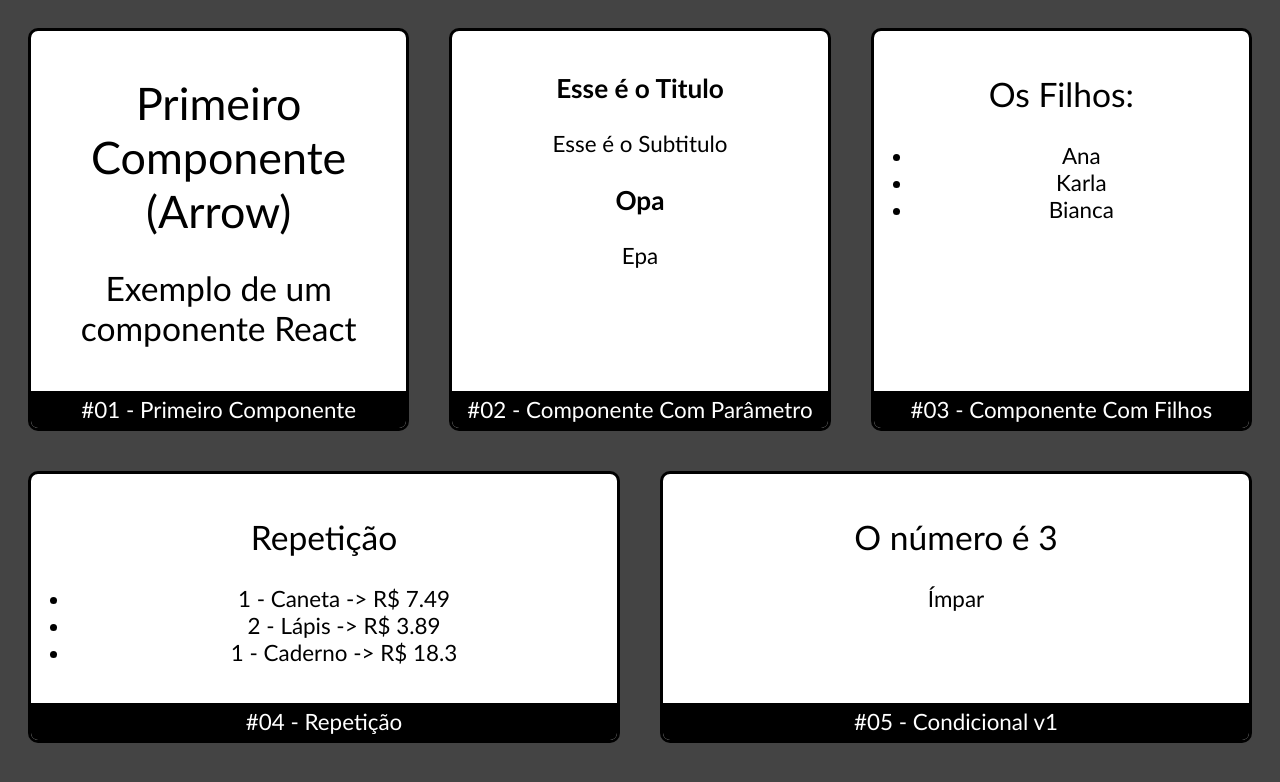
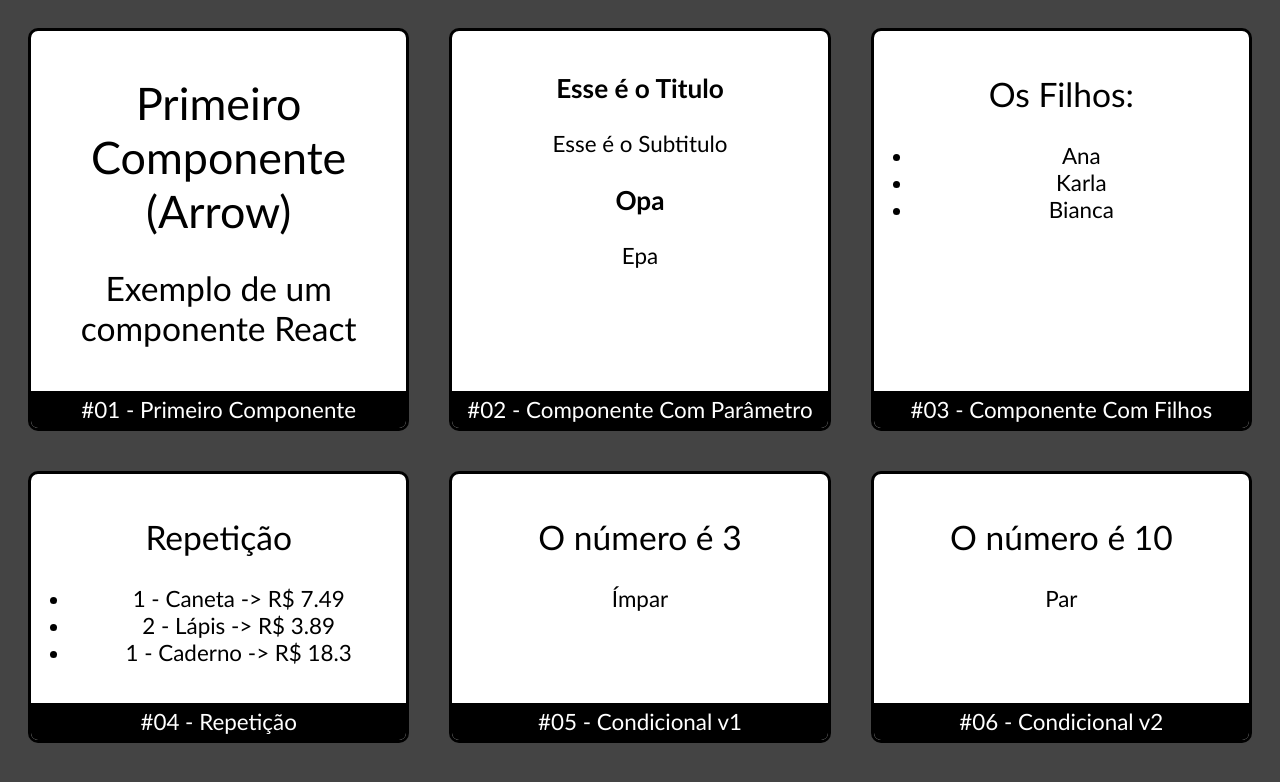
Before and after one commit to brenonorberto/Cod3r, a React (Create React App) app: page / in a window 1280 px wide. Shown: the top 782 px of the page. Built offline with nearby package versions, Linux system fonts and the light colour scheme.

Commit message:
Fazendo alterações

```diff
--- a/src/App.jsx
+++ b/src/App.jsx
@@ -1,12 +1,13 @@
 import React from 'react';
 import './App.css'
 
-import Primeiro from './components/Primeiro'
-import ComParametro from './components/ComParametro'
-import ComFilhos from './components/ComFilhos'
+import Primeiro from './components/basicos/Primeiro'
+import ComParametro from './components/basicos/ComParametro'
+import ComFilhos from './components/basicos/ComFilhos'
 import Card from './layout/Card'
-import Repeticao from './components/Repeticao'
-import Condicional from './components/Condicional'
+import Repeticao from './components/basicos/Repeticao'
+import Condicional from './components/basicos/Condicional'
+import CondicionalComIf from './components/basicos/CondicionalComIf'
 
 export default (props) => (
     <div className="App">
@@ -32,5 +33,8 @@ export default (props) => (
         <Card titulo='#05 - Condicional v1'>
         <Condicional numero={3}/>
         </Card>
+        <Card titulo='#06 - Condicional v2'>
+        <CondicionalComIf numero={10}/>
+        </Card>
   </div>
 )
--- /dev/null
+++ b/src/components/basicos/CondicionalComIf.jsx
@@ -0,0 +1,17 @@
+import React from 'react';
+import If from './If'
+
+export default props => {
+
+    return (
+        <div>
+            <h2>O número é {props.numero}</h2>
+            <If test={props.numero % 2 === 0}>
+                <span>Par</span>
+            </If>
+            <If test={props.numero % 2 === 1}>
+                <span>Ímpar</span>
+            </If>
+        </div>
+    )
+}
--- /dev/null
+++ b/src/components/basicos/If.jsx
@@ -0,0 +1,8 @@
+
+export default function(props) {
+    if(props.test) {
+        return props.children
+    } else {
+        return false
+    }
+}
--- a/src/components/Repeticao.jsx
+++ b/src/components/basicos/Repeticao.jsx
@@ -1,6 +1,6 @@
 import React from 'react';
 
-import produto from '../data/produtos'
+import produto from '../../data/produtos'
 
 export default props => {
     function getProdutosListItens() {
--- a/src/layout/Card.css
+++ b/src/layout/Card.css
@@ -12,7 +12,7 @@
     min-width: 300px;
 }
 
-.Card .Conteudo {
+.Card .Content {
     flex: 1;
     padding: 15px 0;
     color: #000;
--- a/src/layout/Card.jsx
+++ b/src/layout/Card.jsx
@@ -3,7 +3,7 @@ import './Card.css'
 
 export default props =>
     <div className="Card">
-        <div className='Conteudo'>
+        <div className='Content'>
             {props.children}
         </div>
         <div className='Footer'>
```
Also changed, not shown: src/components/basicos/ComFilhos.jsx (renamed from src/components/ComFilhos.jsx), src/components/basicos/ComParametro.jsx (renamed from src/components/ComParametro.jsx), src/components/basicos/Condicional.jsx (renamed from src/components/Condicional.jsx), src/components/basicos/Primeiro.jsx (renamed from src/components/Primeiro.jsx).
